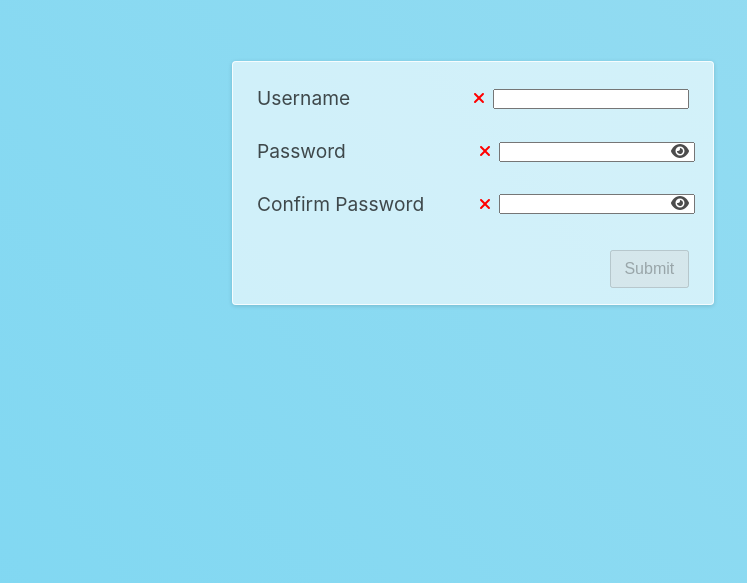
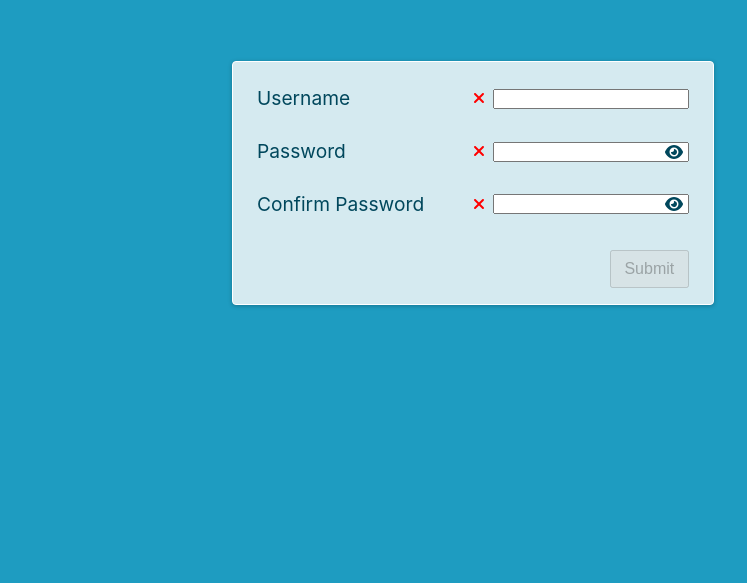
Before and after one commit to joshrenner/exercise-react-login, a React app: page / in a window 1280 px wide. Shown: the part 217-800 px from the top of the page, without its empty margins (167-914 px from the left). Built offline with nearby package versions, Linux system fonts and the light colour scheme.

Commit message:
Cooling it on the styles

```diff
--- a/src/component/App.css
+++ b/src/component/App.css
@@ -3,26 +3,5 @@
     display: flex;
     justify-content: center;
     align-items: center;
-
-    background: linear-gradient(230deg, #c9e7f0, #79d6f2, #9dc1f3);
-    background-size: 600% 600%;
-    -webkit-animation: ScrollingBackground 29s ease infinite;
-    -moz-animation: ScrollingBackground 29s ease infinite;
-    animation: ScrollingBackground 29s ease infinite;
+    background: #1e9cc1;
 }
-
-@-webkit-keyframes ScrollingBackground {
-    0%{background-position:0% 99%}
-    50%{background-position:100% 2%}
-    100%{background-position:0% 99%}
-}
-@-moz-keyframes ScrollingBackground {
-    0%{background-position:0% 99%}
-    50%{background-position:100% 2%}
-    100%{background-position:0% 99%}
-}
-@keyframes ScrollingBackground {
-    0%{background-position:0% 99%}
-    50%{background-position:100% 2%}
-    100%{background-position:0% 99%}
-}
--- a/src/component/FormInput/FormInput.css
+++ b/src/component/FormInput/FormInput.css
@@ -5,7 +5,7 @@
 .FormInput-body {
     display: flex;
     align-items: center;
-    color: rgba(0,0,0,.7);
+    color: #00475c;
 }
 
 .FormInput-label {
@@ -16,6 +16,9 @@
 .FormInput-input {
     font-size: .9em;
     padding: 0 .2rem;
+}
+.FormInput-inputWrapper {
+    position: relative;
 }
 
 .FormInput-validation {
@@ -50,7 +53,9 @@
 }
 
 .FormInput-maskToggle {
-    margin-left: -1.5em;
+    position: absolute;
+    right: .35em;
+    top: 1px;
 	background: none;
 	color: inherit;
 	border: none;
--- a/src/component/FormInput/FormInput.js
+++ b/src/component/FormInput/FormInput.js
@@ -21,7 +21,7 @@ const FormInput = forwardRef(function FormInput(props, ref) {
                 ) : (
                    <FontAwesomeIcon icon={faXmark} className="FormInput-validation error"/>
                 )}
-                <div>
+                <div className="FormInput-inputWrapper">
                     <input className="FormInput-input"
                            type={obscured && masked ? 'password' : 'text'}
                            onChange={onChange} ref={ref} />
--- a/src/component/LoginForm/LoginForm.css
+++ b/src/component/LoginForm/LoginForm.css
@@ -1,12 +1,12 @@
 .LoginForm {
     width: 27rem;
     padding: 1rem 1.5rem;
-    background-color: rgba(255,255,255,.6);
-    border: 1px solid rgba(255,255,255,.8);
+    background: #d5eaf0;
+    border: 1px solid #ffffff;
     border-radius: .25rem;
-    -webkit-box-shadow: 0px 1px 4px 0px rgba(0,0,0,0.15);
-    -moz-box-shadow: 0px 1px 4px 0px rgba(0,0,0,0.15);
-    box-shadow: 0px 1px 4px 0px rgba(0,0,0,0.15);
+    -webkit-box-shadow: 0px 1px 4px 0px rgba(0,0,0,0.25);
+    -moz-box-shadow: 0px 1px 4px 0px rgba(0,0,0,0.25);
+    box-shadow: 0px 1px 4px 0px rgba(0,0,0,0.25);
 }
 
 .LoginForm-body {
```
